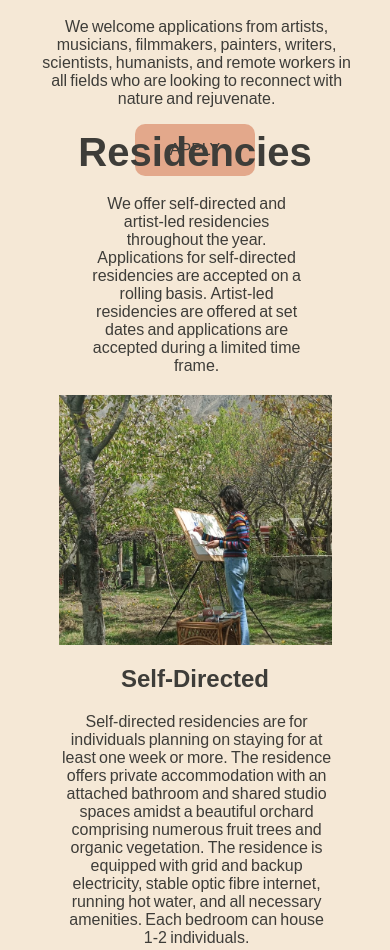
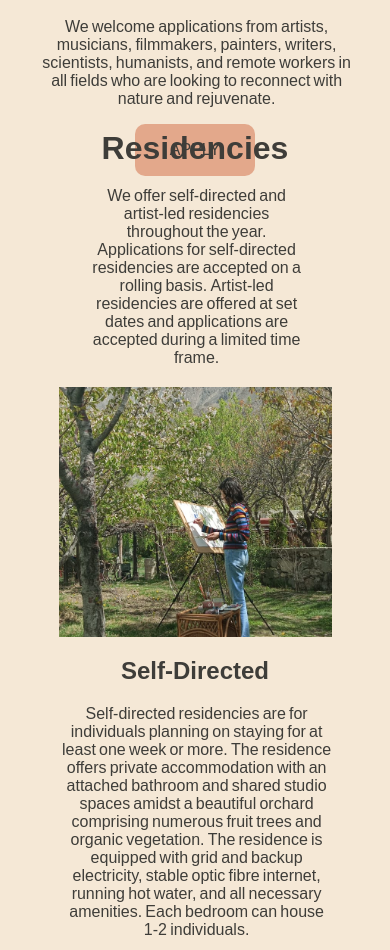
Before and after one commit to mmustafa93/anarres, a plain HTML site: page index.html in a window 390 px wide. Shown: the part 1240-2190 px from the top of the page. Drawn offline with Linux system fonts and the light colour scheme; a web font is replaced by a local one.

Commit message:
Update responsive design for the artists-in-residence heading

```diff
--- a/css/styles.css
+++ b/css/styles.css
@@ -884,6 +884,12 @@ p {
     }
 }
 
+@media screen and (max-width: 436px) {
+    .heading {
+        font-size: 2rem;
+    }
+}
+
 @media screen and (max-width: 370px){
     .hero {
         height: 1250px;
```
